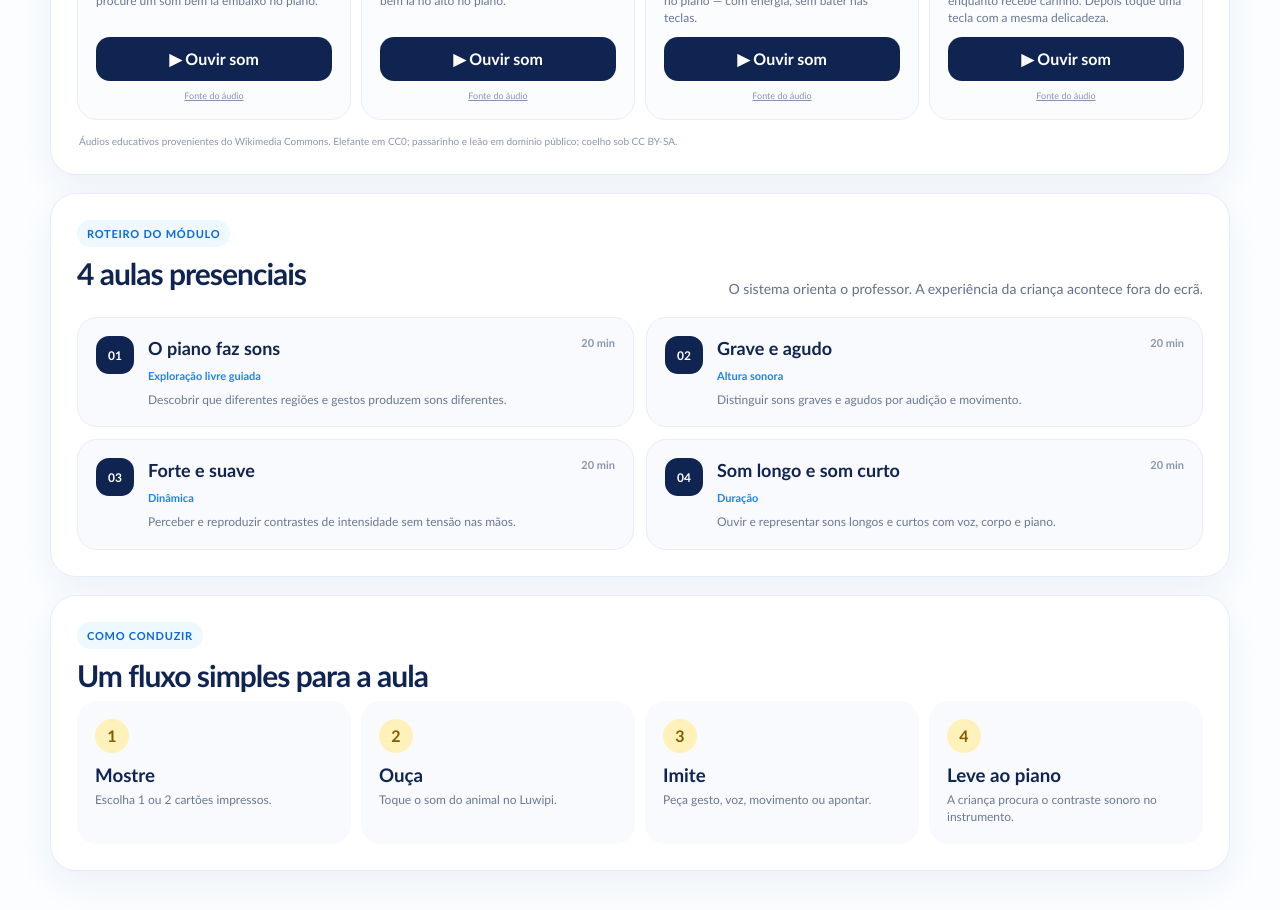
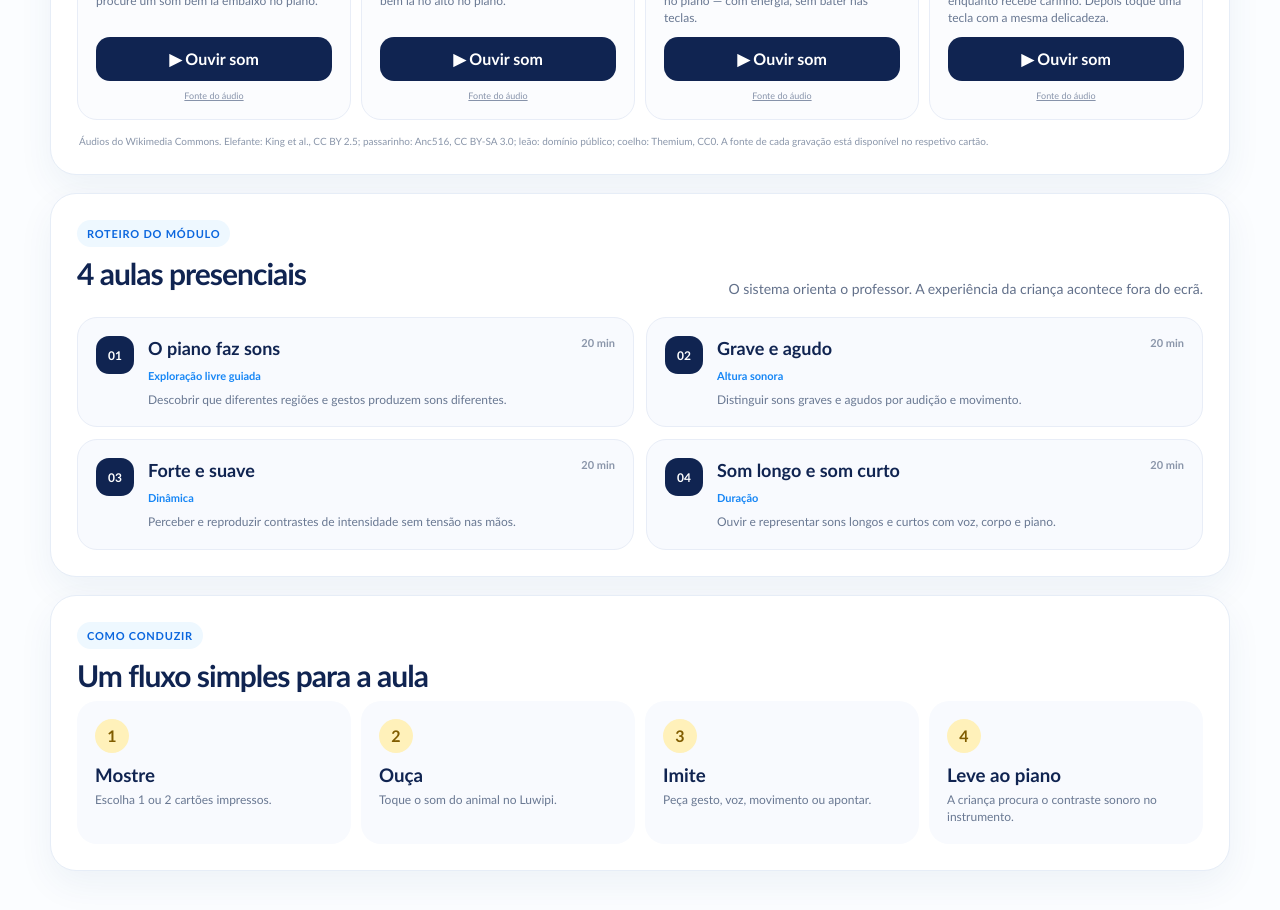
Before and after one commit to yuranicango-sketch/Luwipi, a Next.js app: page /recursos/2-4/modulo-1 in a window 1280 px wide. Shown: the part 900-1810 px from the top of the page. Built offline with nearby package versions, Linux system fonts and the light colour scheme.

Commit message:
chore: update animal audio attribution

```diff
--- a/app/recursos/2-4/modulo-1/page.tsx
+++ b/app/recursos/2-4/modulo-1/page.tsx
@@ -54,7 +54,7 @@ export default function ModuleOneResourcesPage() {
             <p>Toque o som real do animal, mostre o cartão impresso e depois leve a criança ao piano para procurar um som parecido.</p>
           </div>
           <AnimalSounds className={styles.sounds} />
-          <p className={styles.attribution}>Áudios educativos provenientes do Wikimedia Commons. Elefante em CC0; passarinho e leão em domínio público; coelho sob CC BY-SA.</p>
+          <p className={styles.attribution}>Áudios do Wikimedia Commons. Elefante: King et al., CC BY 2.5; passarinho: Anc516, CC BY-SA 3.0; leão: domínio público; coelho: Themium, CC0. A fonte de cada gravação está disponível no respetivo cartão.</p>
         </section>
 
         <section className={styles.planSection}>
```
